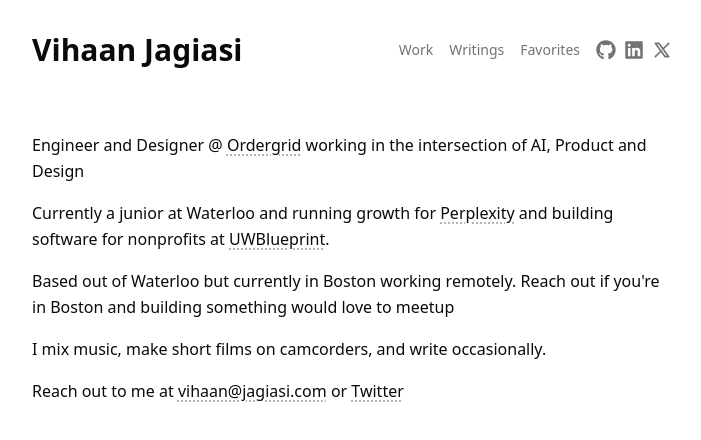
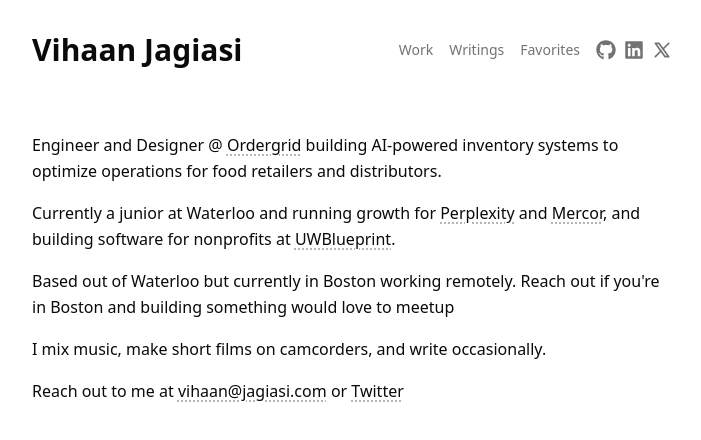
Before and after one commit to VJagiasi/personal-website, a Next.js app: page / in a window 1280 px wide. Shown: the top 440 px of the page, without its empty margins (288-989 px from the left). Built offline with nearby package versions, Linux system fonts and the light colour scheme.

Commit message:
Add mercor

```diff
--- a/app/page.tsx
+++ b/app/page.tsx
@@ -45,7 +45,7 @@ export default function Page() {
           >
             Ordergrid
           </a>{" "}
-          working in the intersection of AI, Product and Design
+          building AI-powered inventory systems to optimize operations for food retailers and distributors.
 
         </motion.p>
         <motion.p className="text-base leading-relaxed" variants={item}>
@@ -58,7 +58,16 @@ export default function Page() {
           >
             Perplexity
           </a>{" "}
-          and building software for nonprofits at{" "}
+          and{" "}
+          <a
+            href="https://mercor.com/"
+            target="_blank"
+            rel="noopener noreferrer"
+            className="font-normal text-inherit decoration-dotted decoration-neutral-400 underline underline-offset-4 hover:decoration-neutral-800 transition-colors"
+          >
+            Mercor
+          </a>
+          , and building software for nonprofits at{" "}
           <a
             href="https://uwblueprint.org/"
             target="_blank"
```
